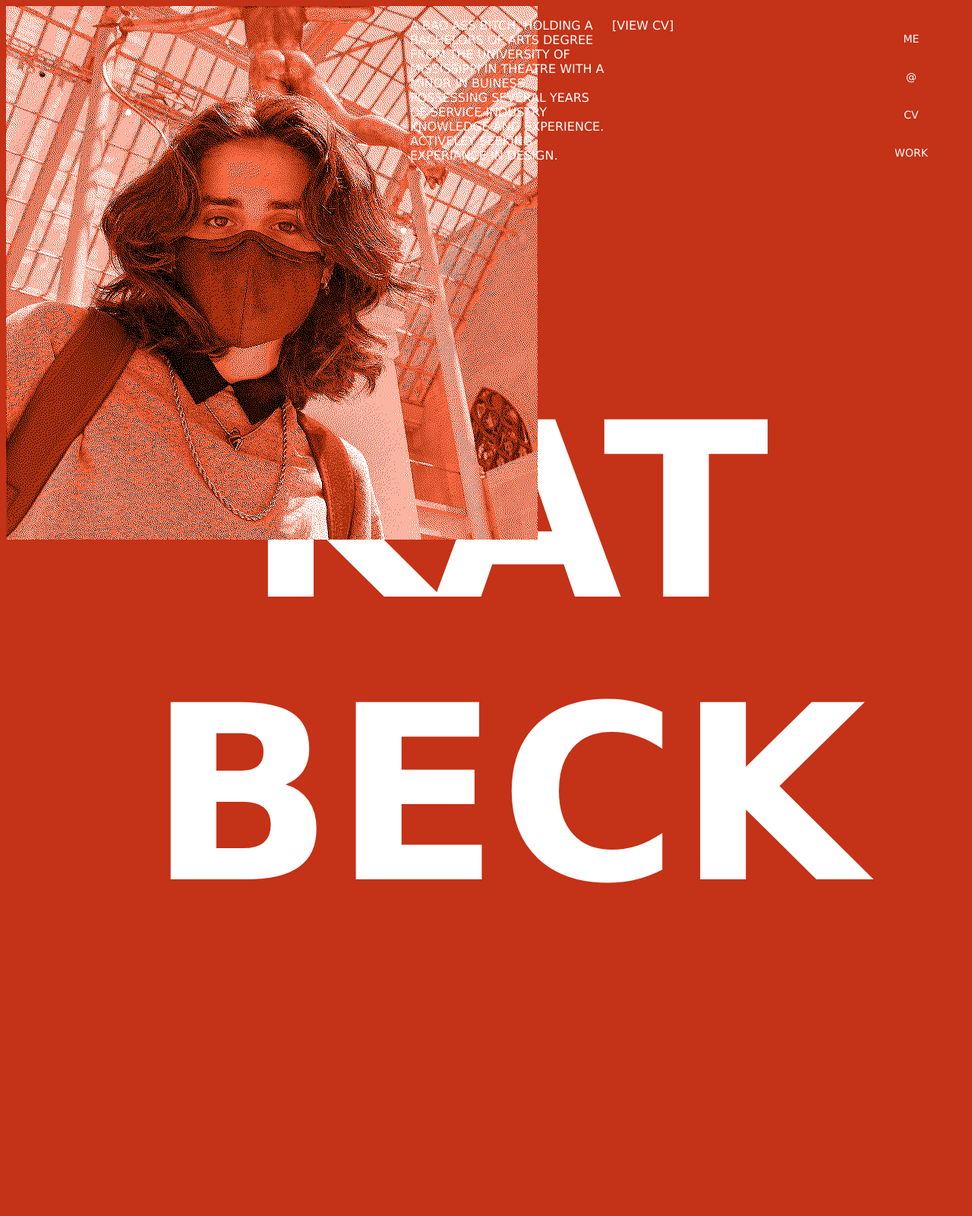
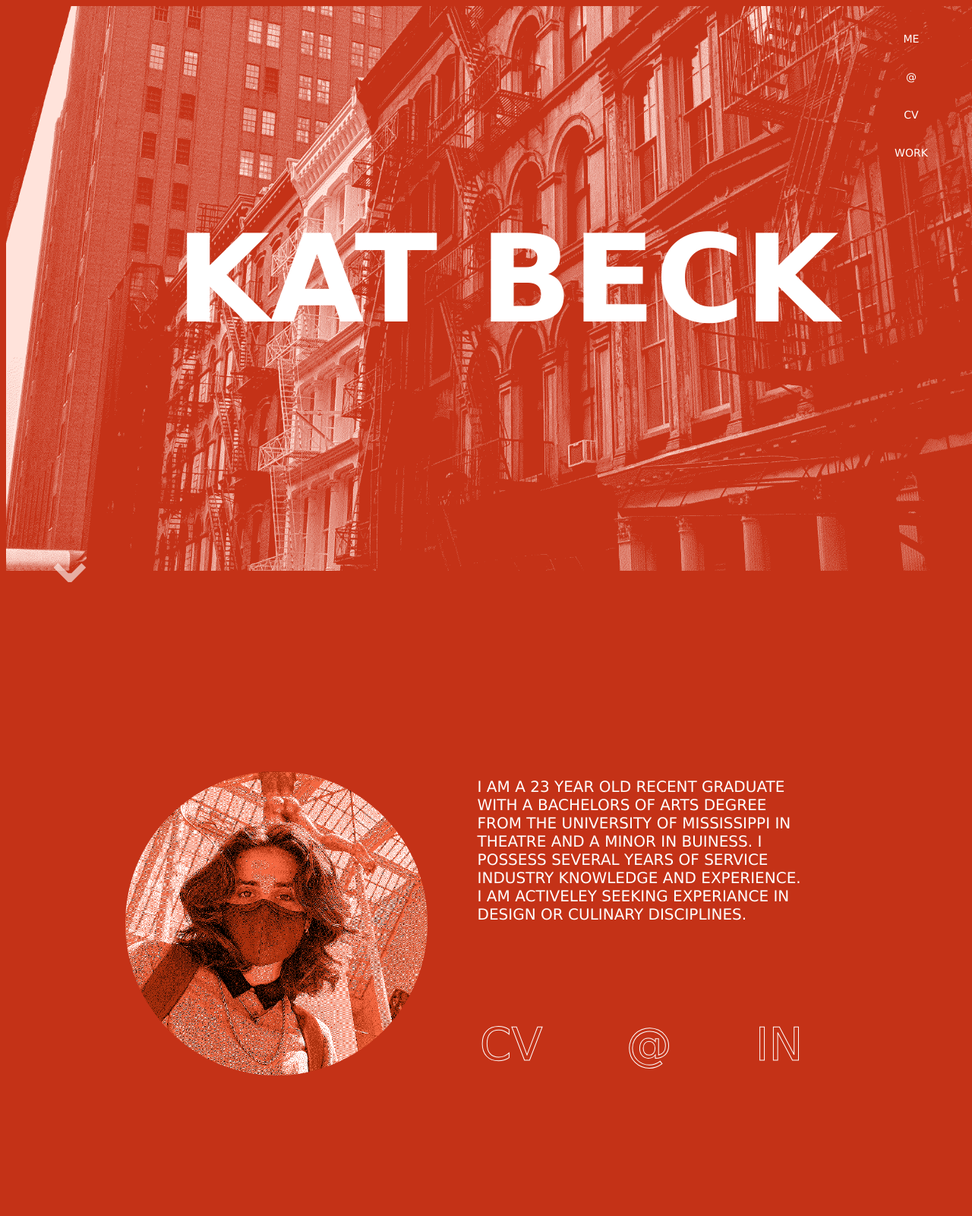
Before and after one commit to jantrkn/ShaneWebsite, a plain HTML site: page index.html in a window 1280 px wide. Shown: the top 1600 px of the page at 76% size. Drawn offline with Linux system fonts and the light colour scheme.

Commit message:
Update index.html

```diff
--- a/index.html
+++ b/index.html
@@ -3,44 +3,62 @@
     <head>
         <meta charset="utf-8">
         <meta name="viewport" content="width=device-width, initial-scale=1">
-        <title>Kat Personal Website</title>
-        <link rel="stylesheet" href="style.css">
+        <title>Katarina Beck Personal Website</title>
+        <!-- <link rel='stylesheet' media='screen and (min-width: 365px) and (max-width: 1190px)' href='mobile.css' />
+        <link rel='stylesheet' media='screen and (min-width: 1191px) and (max-width: 3000px)'href="style2.css"> -->
+        <link rel='stylesheet' href="style.css">
     </head>
     <body>
         <div class="wrapper">
+            <div class="backpic">
+                <img class="city" src="city.jpg" alt="nyc buildings">
+            </div>
             <div class="name">
-                <h1>Kat Beck</h1>
+                Kat Beck
             </div>
             <div class="menu">
                 <ul>
-                    <li><a class="about" href="#about">me</a></li>
-                    <li><a class="cntct" href="mailto:ktrnabk@gmail.com">@</a></li>
-                    <li><a class="cvM" href="cv.pdf" target="_blank">cv</a></li>
-                    <li><a class="workM" href="#work">work</a></li>
+                    <li><a href="#about">me</a></li>
+                    <li><a href="mailto:ktrnabk@gmail.com">@</a></li>
+                    <li><a href="cv.pdf" target="_blank">cv</a></li>
+                    <li><a href="#work">work</a></li>
                 </ul>
             </div>
-            <!-- <div id="bio" class="bio"> -->
-                <div id="about" class="pic">
-                    <img src="kat.jpg" alt="photo of kat">
-                </div>
-                <div class="bar">
+            <div class="arrow">
+                <a>&#8964</a>
+            </div>
+            <div class="bio">
+                <p>
+                    I am a 23 year old recent graduate with a Bachelors of Arts
+                    Degree from The University of Mississippi in Theatre and a minor in buiness.
+                    I possess several years of service industry knowledge and experience.
+                    I am activeley seeking experiance in design or culinary disciplines.
+                </p>
+            </div>
+            <div class="links">
+                <a id="sos" class="click" href="cv.pdf" target="_blank">CV</a>
+                <a id="sos" class="click" href="mailto:ktrnabk@gmail.com">@</a>
+                <a id="sos" class="click" >IN</a>
+            </div>
+            <div class="biopic">
+                <a href="https://www.mapcrunch.com/" target="_blank"><img id="circle" src="kat.jpg" alt="photo of kat in a mask"></a>
+            </div>
+            <div id="work" class="workpics">
+                <img id="bttmpic" src="art.jpg" alt="photo of kat painting a mirror">
+                <!-- <a class="txt">ART</a> -->
+                <img id="bttmpic" src="food.jpg" alt="photo of food on the pavement">
+                <!-- <a class="txt">FOOD</a> -->
+                <img id="bttmpic" src="makeup.jpg" alt="photo of kat">
+                <!-- <a class="txt">MAKEUP</a> -->
 
-                </div>
-                <div id="about" class="text">
-                    <p> A bad ass bitch, holding a Bachelors of Arts Degree from
-                        The University of Mississippi in Theatre with a minor in
-                        buiness. Possessing several years of service industry
-                        knowledge and experience. Activeley seeking experiance
-                        in design.
-                    </p>
-                </div>
-            <!-- </div> -->
-            <div class="cv">
-                <p><a class="cv" href="cv.pdf" target="_blank">[view cv]</a></p>
             </div>
-            <div class="work">
-
+            <div class="worktext">
+                <a class="txt1">ART</a><br />
+                <a class="txt2">FOOD</a><br />
+                <a class="txt3">MAKEUP</a>
             </div>
         </div>
     </body>
-</html>
+    <footer>
+
+    </footer>
```
